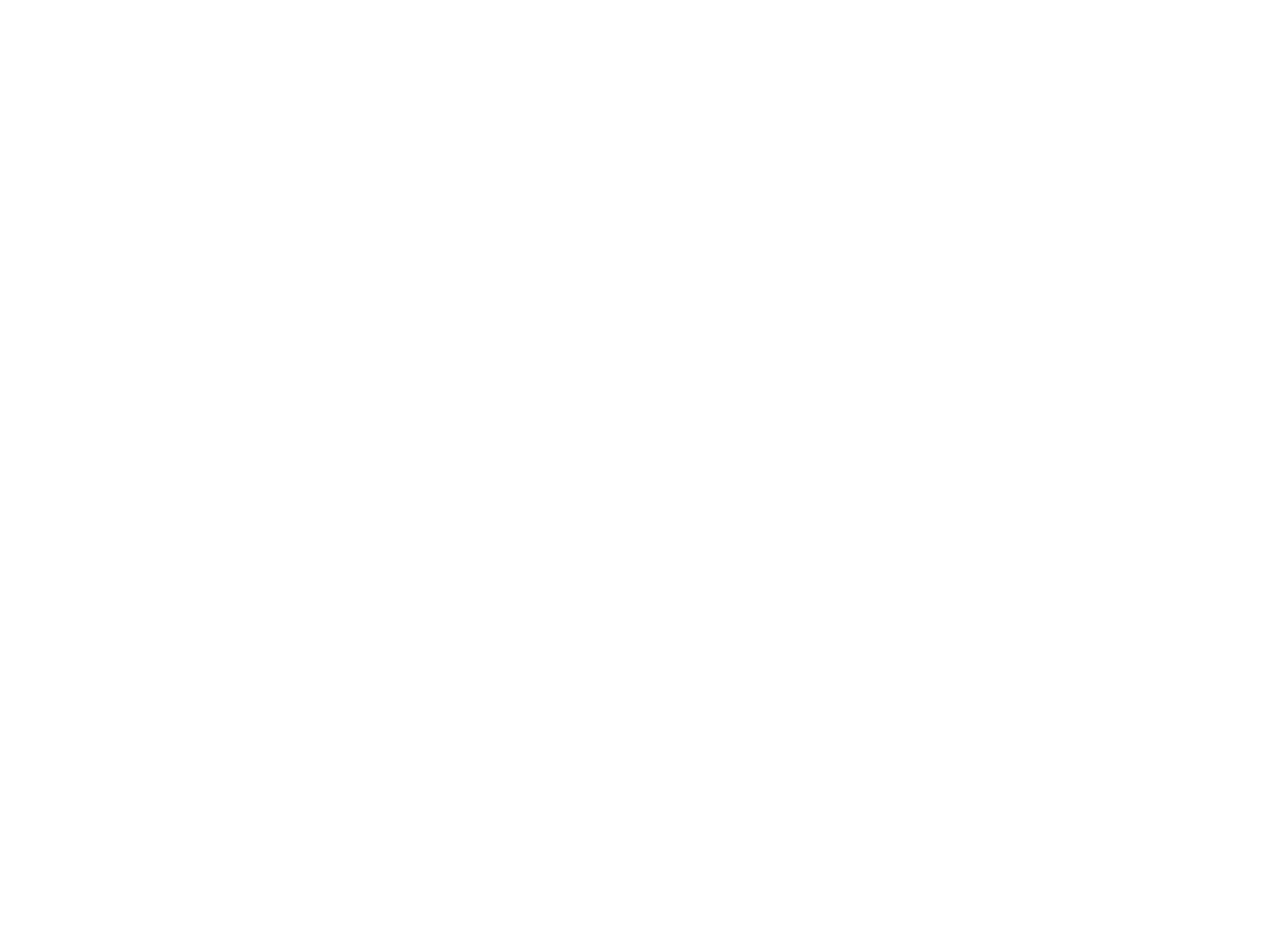
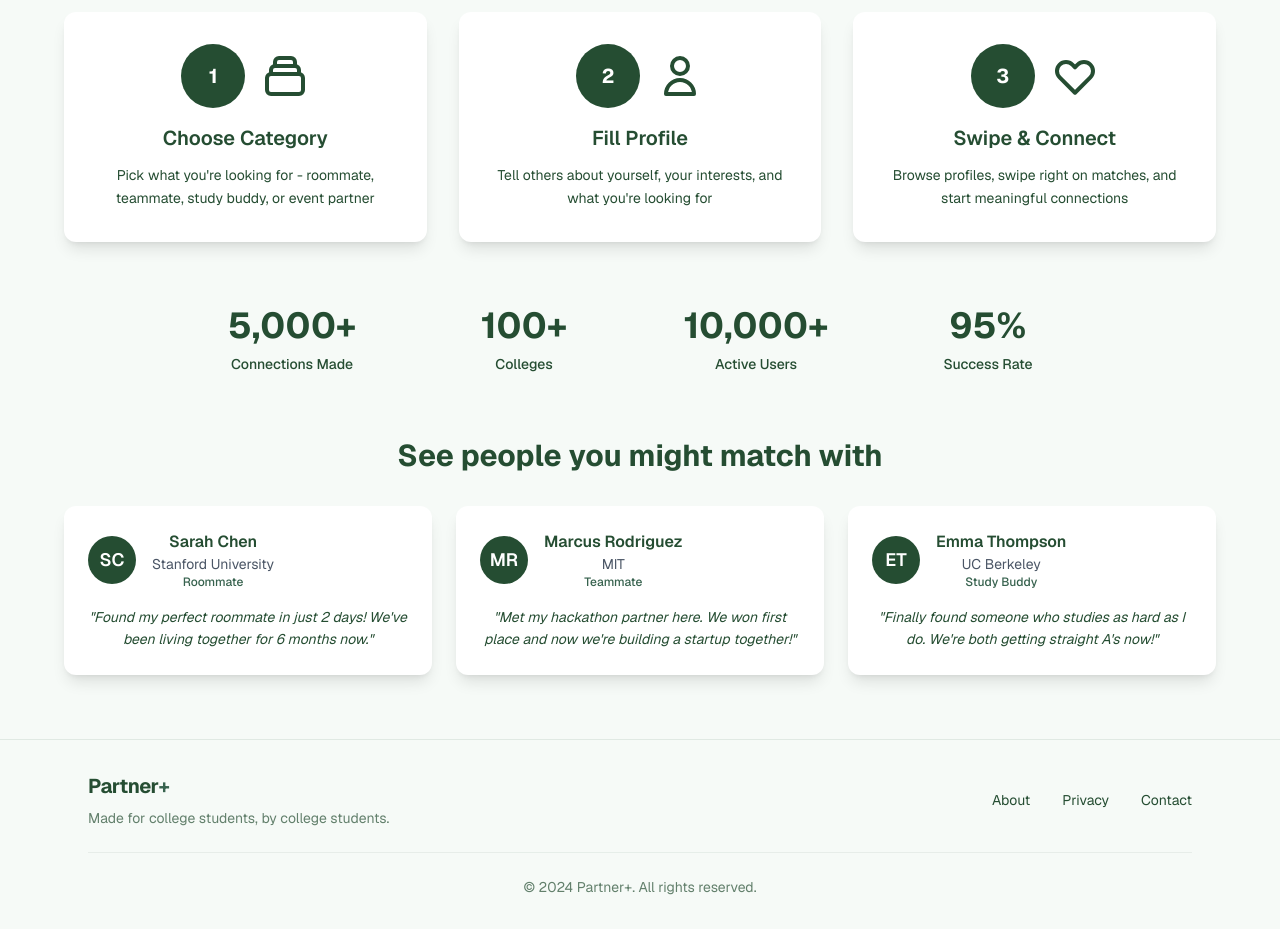
Before and after one commit to manuaishika/partnerfinder, a Next.js app in the folder frontend/: page / in a window 1280 px wide. Shown: the part 840-1769 px from the top of the page. Before the commit the page ends 837 px from the top, so only its background shows below. Built offline with nearby package versions, Linux system fonts and the light colour scheme.

Commit message:
layout pt2

```diff
--- a/frontend/src/app/page.tsx
+++ b/frontend/src/app/page.tsx
@@ -31,6 +31,70 @@
   },
 ];
 
+const howItWorks = [
+  {
+    step: "1",
+    icon: (
+      <svg className="w-12 h-12" fill="none" stroke="currentColor" strokeWidth="2" viewBox="0 0 24 24">
+        <path strokeLinecap="round" strokeLinejoin="round" d="M19 11H5m14 0a2 2 0 012 2v6a2 2 0 01-2 2H5a2 2 0 01-2-2v-6a2 2 0 012-2m14 0V9a2 2 0 00-2-2M5 11V9a2 2 0 012-2m0 0V5a2 2 0 012-2h6a2 2 0 012 2v2M7 7h10" />
+      </svg>
+    ),
+    title: "Choose Category",
+    desc: "Pick what you're looking for - roommate, teammate, study buddy, or event partner",
+  },
+  {
+    step: "2",
+    icon: (
+      <svg className="w-12 h-12" fill="none" stroke="currentColor" strokeWidth="2" viewBox="0 0 24 24">
+        <path strokeLinecap="round" strokeLinejoin="round" d="M16 7a4 4 0 11-8 0 4 4 0 018 0zM12 14a7 7 0 00-7 7h14a7 7 0 00-7-7z" />
+      </svg>
+    ),
+    title: "Fill Profile",
+    desc: "Tell others about yourself, your interests, and what you're looking for",
+  },
+  {
+    step: "3",
+    icon: (
+      <svg className="w-12 h-12" fill="none" stroke="currentColor" strokeWidth="2" viewBox="0 0 24 24">
+        <path strokeLinecap="round" strokeLinejoin="round" d="M4.318 6.318a4.5 4.5 0 000 6.364L12 20.364l7.682-7.682a4.5 4.5 0 00-6.364-6.364L12 7.636l-1.318-1.318a4.5 4.5 0 00-6.364 0z" />
+      </svg>
+    ),
+    title: "Swipe & Connect",
+    desc: "Browse profiles, swipe right on matches, and start meaningful connections",
+  },
+];
+
+const testimonials = [
+  {
+    name: "Sarah Chen",
+    college: "Stanford University",
+    category: "Roommate",
+    avatar: "SC",
+    quote: "Found my perfect roommate in just 2 days! We've been living together for 6 months now.",
+  },
+  {
+    name: "Marcus Rodriguez",
+    college: "MIT",
+    category: "Teammate",
+    avatar: "MR",
+    quote: "Met my hackathon partner here. We won first place and now we're building a startup together!",
+  },
+  {
+    name: "Emma Thompson",
+    college: "UC Berkeley",
+    category: "Study Buddy",
+    avatar: "ET",
+    quote: "Finally found someone who studies as hard as I do. We're both getting straight A's now!",
+  },
+];
+
+const stats = [
+  { number: "5,000+", label: "Connections Made" },
+  { number: "100+", label: "Colleges" },
+  { number: "10,000+", label: "Active Users" },
+  { number: "95%", label: "Success Rate" },
+];
+
 export default function Home() {
   return (
     <div className="min-h-screen flex flex-col bg-[#f6faf7] font-sans">
@@ -41,6 +105,7 @@
           <button className="border border-[#254d32] text-[#254d32] rounded-lg px-4 py-2 font-medium hover:bg-[#254d32] hover:text-white transition">Login</button>
         </Link>
       </header>
+
       {/* Main Content */}
       <main className="flex flex-col items-center flex-1 px-4 text-center justify-center">
         <div className="bg-white rounded-2xl shadow-lg px-8 py-12 w-full max-w-3xl mb-10">
@@ -58,20 +123,92 @@
             </Link>
           </div>
         </div>
-        {/* Feature Cards */}
-        <div className="grid grid-cols-1 sm:grid-cols-2 md:grid-cols-4 gap-6 w-full max-w-5xl mb-12">
+
+        {/* Enhanced Category Cards */}
+        <div className="grid grid-cols-1 sm:grid-cols-2 md:grid-cols-4 gap-6 w-full max-w-5xl mb-16">
           {features.map((f, i) => (
-            <div key={i} className="bg-white rounded-xl p-6 flex flex-col items-center shadow hover:shadow-lg transition">
-              <div className="text-[#254d32]">{f.icon}</div>
-              <div className="text-lg font-semibold text-[#254d32] mb-1">{f.title}</div>
-              <div className="text-[#254d32] text-sm">{f.desc}</div>
-            </div>
+            <Link href="/login" key={i}>
+              <div className="bg-white rounded-xl p-6 flex flex-col items-center shadow hover:shadow-xl transition-all duration-300 transform hover:-translate-y-1 hover:scale-105 cursor-pointer group">
+                <div className="text-[#254d32] group-hover:text-[#37624e] transition-colors duration-300">{f.icon}</div>
+                <div className="text-lg font-semibold text-[#254d32] mb-1 group-hover:text-[#37624e] transition-colors duration-300">{f.title}</div>
+                <div className="text-[#254d32] text-sm text-center">{f.desc}</div>
+              </div>
+            </Link>
           ))}
         </div>
+
+        {/* How it Works Section */}
+        <div className="w-full max-w-6xl mb-16">
+          <h2 className="text-3xl font-bold text-[#254d32] mb-8">How it works</h2>
+          <div className="grid grid-cols-1 md:grid-cols-3 gap-8">
+            {howItWorks.map((step, i) => (
+              <div key={i} className="bg-white rounded-xl p-8 shadow-lg hover:shadow-xl transition-shadow duration-300">
+                <div className="flex items-center justify-center mb-4">
+                  <div className="w-16 h-16 rounded-full bg-[#254d32] text-white flex items-center justify-center text-xl font-bold mr-4">
+                    {step.step}
+                  </div>
+                  <div className="text-[#254d32]">{step.icon}</div>
+                </div>
+                <h3 className="text-xl font-semibold text-[#254d32] mb-3">{step.title}</h3>
+                <p className="text-[#254d32] text-sm leading-relaxed">{step.desc}</p>
+              </div>
+            ))}
+          </div>
+        </div>
+
+        {/* Stats Section */}
+        <div className="w-full max-w-4xl mb-16">
+          <div className="grid grid-cols-2 md:grid-cols-4 gap-8">
+            {stats.map((stat, i) => (
+              <div key={i} className="text-center">
+                <div className="text-3xl md:text-4xl font-bold text-[#254d32] mb-2">{stat.number}</div>
+                <div className="text-[#254d32] text-sm font-medium">{stat.label}</div>
+              </div>
+            ))}
+          </div>
+        </div>
+
+        {/* Testimonials Section */}
+        <div className="w-full max-w-6xl mb-16">
+          <h2 className="text-3xl font-bold text-[#254d32] mb-8">See people you might match with</h2>
+          <div className="grid grid-cols-1 md:grid-cols-3 gap-6">
+            {testimonials.map((testimonial, i) => (
+              <div key={i} className="bg-white rounded-xl p-6 shadow-lg hover:shadow-xl transition-shadow duration-300">
+                <div className="flex items-center mb-4">
+                  <div className="w-12 h-12 rounded-full bg-[#254d32] text-white flex items-center justify-center text-lg font-semibold mr-4">
+                    {testimonial.avatar}
+                  </div>
+                  <div>
+                    <div className="font-semibold text-[#254d32]">{testimonial.name}</div>
+                    <div className="text-sm text-gray-600">{testimonial.college}</div>
+                    <div className="text-xs text-[#37624e] font-medium">{testimonial.category}</div>
+                  </div>
+                </div>
+                <p className="text-[#254d32] text-sm leading-relaxed italic">"{testimonial.quote}"</p>
+              </div>
+            ))}
+          </div>
+        </div>
       </main>
-      {/* Footer */}
-      <footer className="w-full py-6 flex justify-center text-[#254d32] opacity-70 text-sm border-t border-[#254d32]/10 mt-auto">
-        © 2024 Partner+. Made for college students, by college students.
+
+      {/* Enhanced Footer */}
+      <footer className="w-full py-8 border-t border-[#254d32]/10 mt-auto">
+        <div className="max-w-6xl mx-auto px-6">
+          <div className="flex flex-col md:flex-row justify-between items-center">
+            <div className="text-[#254d32] mb-4 md:mb-0">
+              <div className="text-xl font-bold tracking-tight mb-2">Partner<span className="text-[#37624e]">+</span></div>
+              <div className="text-sm opacity-70">Made for college students, by college students.</div>
+            </div>
+            <div className="flex gap-8 text-sm">
+              <Link href="#" className="text-[#254d32] hover:text-[#37624e] transition-colors">About</Link>
+              <Link href="#" className="text-[#254d32] hover:text-[#37624e] transition-colors">Privacy</Link>
+              <Link href="#" className="text-[#254d32] hover:text-[#37624e] transition-colors">Contact</Link>
+            </div>
+          </div>
+          <div className="text-center text-[#254d32] opacity-70 text-sm mt-6 pt-6 border-t border-[#254d32]/10">
+            © 2024 Partner+. All rights reserved.
+          </div>
+        </div>
       </footer>
     </div>
   );
```
